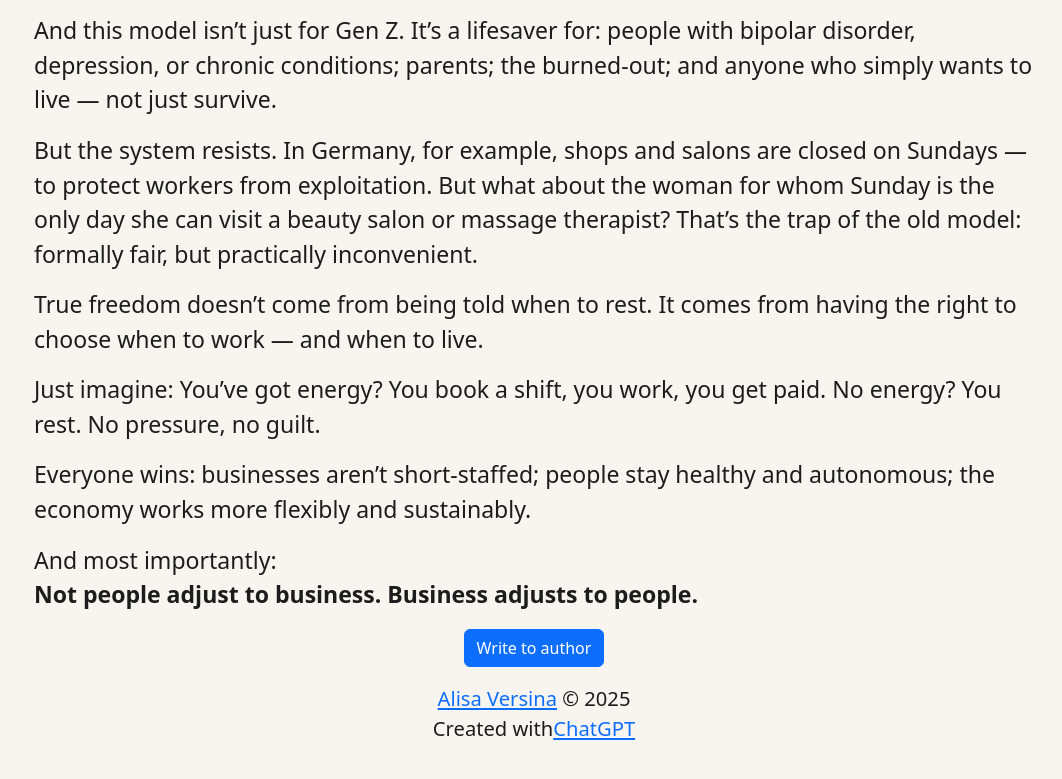
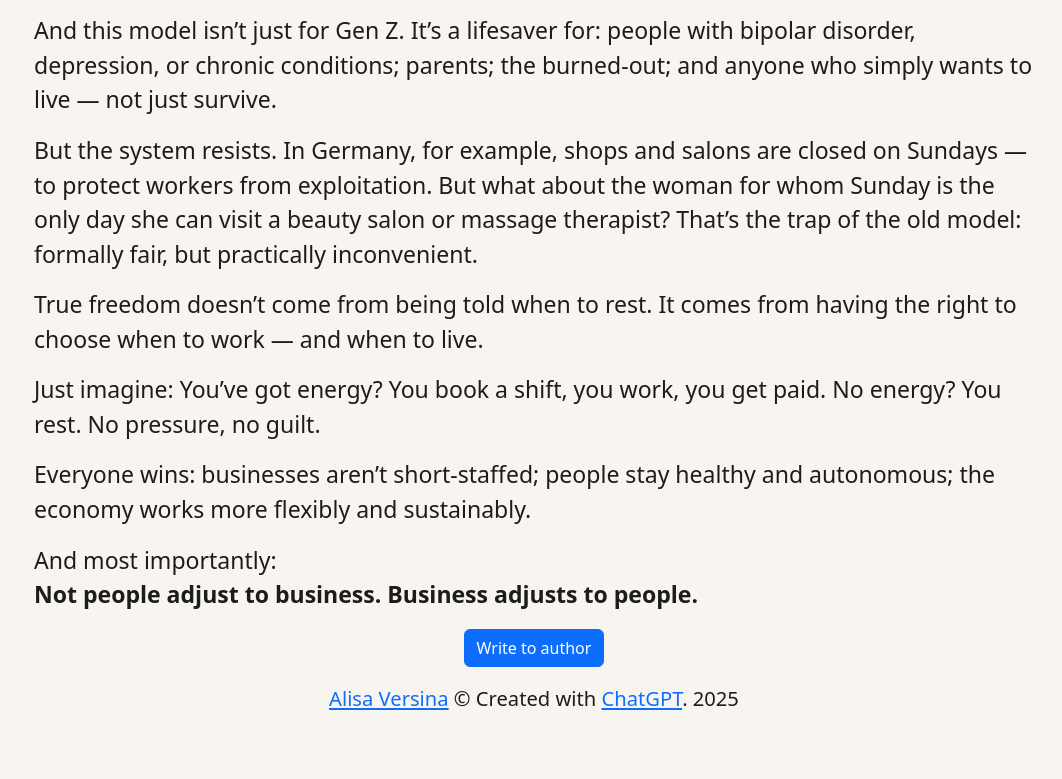
Before and after one commit to alisaversina/workingmodel, a plain HTML site: page index.html in a window 1280 px wide. Shown: the part 1667-2446 px from the top of the page, without its empty margins (106-1168 px from the left). Drawn offline with nearby package versions, Linux system fonts and the light colour scheme.

Commit message:
Update index.html

```diff
--- a/index.html
+++ b/index.html
@@ -58,7 +58,7 @@
     <p>Everyone wins: businesses aren’t short-staffed; people stay healthy and autonomous; the economy works more flexibly and sustainably.</p>
     <p>And most importantly:<br><strong>Not people adjust to business. Business adjusts to people.</strong></p>
     <p class="text-center"><a href="mailto:aliceversina@gmail.com" title="Write to author" class="btn btn-primary">Write to author</a></p>
-    <p class="text-center small"><a href="https://alisaversina.github.io/goldmine/" title="Alisa Versina">Alisa Versina</a> © 2025<br>Created with<a href="https://openai.com" title="ChatGPT">ChatGPT</a></p>
+    <p class="text-center small"><a href="https://alisaversina.github.io/goldmine/" title="Alisa Versina">Alisa Versina</a> © Created with <a href="https://openai.com" title="ChatGPT">ChatGPT</a>. 2025</p>
   </div>
 </body>
 </html>
```
